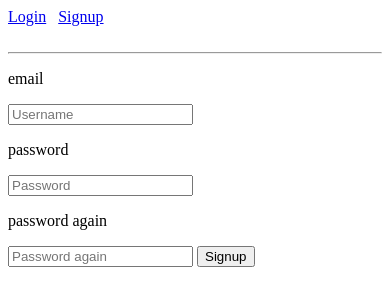
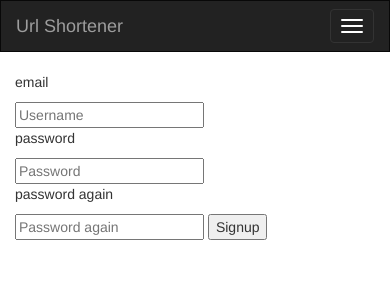
Before and after one commit to TunedMystic/url-shortener, a Django app: page /signup/ in a window 390 px wide. Shown: the top 306 px of the page. Run offline with Django 3.2, Linux system fonts and the light colour scheme; some libraries are stand-ins or nearby versions.

Commit message:
Add base.html. Refactor templates to extend from base.html

```diff
--- /dev/null
+++ b/templates/base/base.html
@@ -0,0 +1,45 @@
+{% load staticfiles %}
+<!DOCTYPE html>
+<html>
+<head>
+    <link rel="stylesheet" href="https://maxcdn.bootstrapcdn.com/bootstrap/3.3.7/css/bootstrap.min.css" integrity="sha384-BVYiiSIFeK1dGmJRAkycuHAHRg32OmUcww7on3RYdg4Va+PmSTsz/K68vbdEjh4u" crossorigin="anonymous">
+    <title>{% block title %}{% endblock title %}</title>
+    {% block styles %}
+    {% endblock styles %}
+</head>
+<body>
+    <nav class="navbar navbar-inverse navbar-top">
+        <div class="container">
+            <div class="navbar-header">
+                <button type="button" class="navbar-toggle collapsed" data-toggle="collapse" data-target="#navbar" aria-expanded="false" aria-controls="navbar">
+                    <span class="sr-only">Toggle navigation</span>
+                    <span class="icon-bar"></span>
+                    <span class="icon-bar"></span>
+                    <span class="icon-bar"></span>
+                </button>
+                <a class="navbar-brand" href="{% url 'index' %}">Url Shortener</a>
+            </div>
+            <div id="navbar" class="collapse navbar-collapse">
+                <ul class="nav navbar-nav navbar-right">
+                    {% if user.is_authenticated %}
+                        <li><p class="navbar-text">Hi {{ user.email }} !</p></li>
+                        <li><a href="{% url 'logout' %}">Logout</a></li>
+                    {% else %}
+                        <li><a href="{% url 'login' %}">Login</a></li>
+                        <li><a href="{% url 'signup' %}">Signup</a></li>
+                    {% endif %}
+                </ul>
+            </div><!--/.nav-collapse -->
+        </div>
+    </nav>
+    {% block content %}
+    {% endblock content %}
+
+    <script src="https://ajax.googleapis.com/ajax/libs/jquery/3.1.0/jquery.min.js"></script>
+    <script src="https://cdnjs.cloudflare.com/ajax/libs/twitter-bootstrap/3.3.7/js/bootstrap.min.js"></script>
+
+    {% block scripts %}
+    {% endblock scripts %}
+
+</body>
+</html>
--- a/templates/links/index.html
+++ b/templates/links/index.html
@@ -1,4 +1,4 @@
-{% extends 'links/base.html' %}
+{% extends 'base/base.html' %}
 {% load widget_tweaks %}
 
 {% block title %}
@@ -6,7 +6,7 @@ Shorten url
 {% endblock title %}
 
 {% block styles %}
-
+<style>
     .error-text {
         color: red;
         font-weight: bold;
@@ -14,6 +14,7 @@ Shorten url
     .has-error {
         border-color: #d20505;
     }
+</style>
 {% endblock styles %}
 
 {% block content %}
--- a/templates/users/signup.html
+++ b/templates/users/signup.html
@@ -1,23 +1,10 @@
+{% extends 'base/base.html' %}
 {% load widget_tweaks %}
 
-<!DOCTYPE html>
-<html lang="en">
-<head>
-    <meta charset="UTF-8">
-    <title>Signup</title>
-</head>
-<body>
-    <div>
-        {% if user.is_authenticated %}
-            <a href="{% url 'logout' %}">Logout</a>&nbsp;&nbsp;
-        {% else %}
-            <a href="{% url 'login' %}">Login</a>&nbsp;&nbsp;
-        {% endif %}
-        <a href="{% url 'signup' %}">Signup</a>&nbsp;&nbsp;
-    </div>
-    <br>
-    <hr>
-
+{% block content %}
+<div class="container">
+    <div class="row">
+        <div class="col-md-12">
             <form method="POST">
                 {% csrf_token %}
 
@@ -39,5 +26,7 @@
 
                 <input type="submit" value="Signup" />
             </form>
-</body>
-</html>
+        </div>
+    </div>
+</div>
+{% endblock content %}
```
Also changed, not shown: templates/links/base.html (deleted, +0 -24 lines), templates/registration/login.html (+7 -19 lines). Lines whose indentation alone changed are shown as unchanged.
